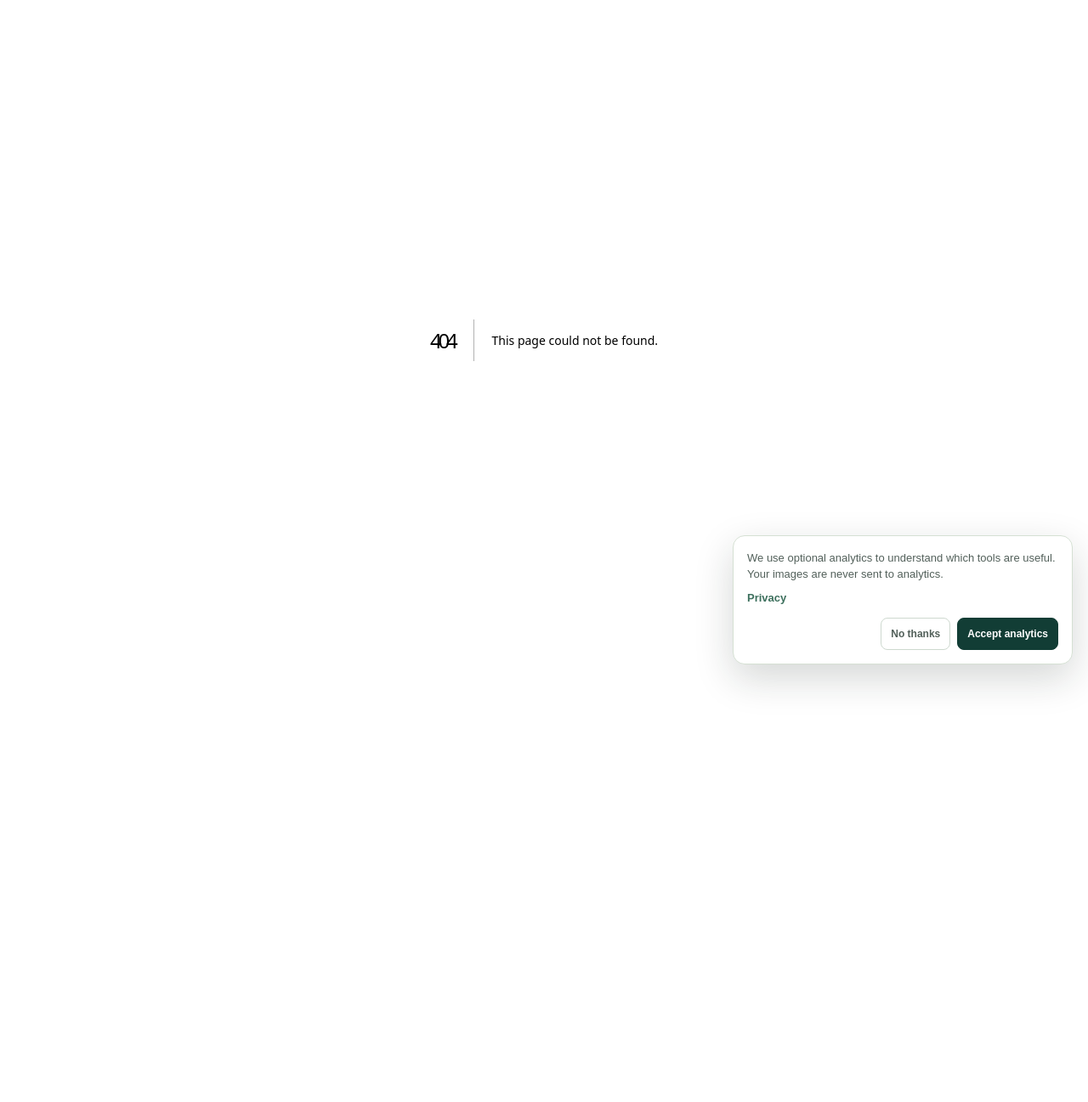
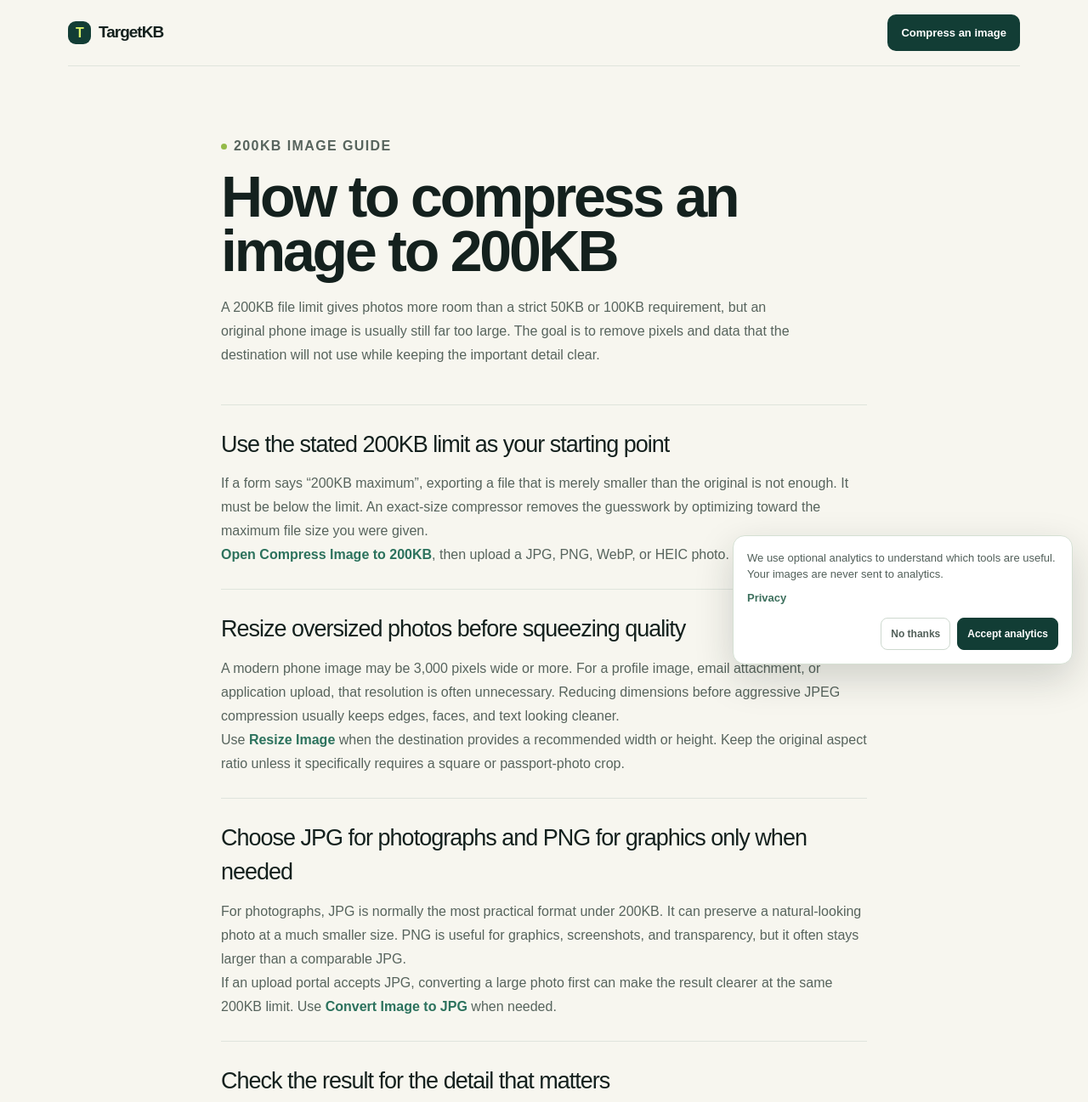
Before and after one commit to zq4034698/targetkb, a Next.js app: page /guides/how-to-compress-image-to-200kb in a window 1280 px wide. Before the commit this address had no page. Shown: the top 1297 px of the page at 85% size. Before the commit the page ends 800 px from the top, so only its background shows below. Built offline with nearby package versions, Linux system fonts and the light colour scheme.

Commit message:
Add 200KB image compression guide

```diff
--- a/app/compress-image-to-200kb/page.tsx
+++ b/app/compress-image-to-200kb/page.tsx
@@ -3,4 +3,4 @@ import ExactSizeLanding from '../components/ExactSizeLanding';
 
 export const metadata: Metadata = { title: 'Compress Image to 200KB — Free Online | TargetKB', description: 'Compress images to 200KB online. Keep photos clear while meeting image upload limits.', alternates: { canonical: '/compress-image-to-200kb' } };
 
-export default function Page() { return <ExactSizeLanding size="200KB" query="200" title="Compress image to 200KB" description="Make photos fit a 200KB limit with automatic compression that keeps detail where it matters." uses={[{ heading: 'Profile photos', text: 'Prepare a clear, compact image for registrations and member portals.' }, { heading: 'School applications', text: 'Keep application images within a typical attachment limit.' }, { heading: 'Social platforms', text: 'Shrink an image before posting or updating a profile.' }]} guide="TargetKB uses the 200KB ceiling as the goal, then finds the best combination of image dimensions and quality. You get a compatible JPG without manually testing different settings." faqs={[{ question: 'Can I compress multiple images to 200KB?', answer: 'Yes. Upload up to 10 images and TargetKB will process each one with the same 200KB limit.' }, { question: 'Does compressing to 200KB crop my image?', answer: 'No. The compressor preserves your image aspect ratio. It may reduce resolution when needed to meet the file limit.' }, { question: 'Which formats can I upload?', answer: 'TargetKB accepts JPG, PNG, WebP and HEIC images when your browser supports the format.' }]} />; }
+export default function Page() { return <ExactSizeLanding size="200KB" query="200" title="Compress image to 200KB" description="Make photos fit a 200KB limit with automatic compression that keeps detail where it matters." uses={[{ heading: 'Profile photos', text: 'Prepare a clear, compact image for registrations and member portals.' }, { heading: 'School applications', text: 'Keep application images within a typical attachment limit.' }, { heading: 'Email attachments', text: 'Share several clear photos while keeping the total message size manageable.' }]} guide="TargetKB uses the 200KB ceiling as the goal, then finds the best combination of image dimensions and quality. You get a compatible JPG without manually testing different settings." relatedGuide={{ href: '/guides/how-to-compress-image-to-200kb', label: 'Read the full guide: how to compress an image to 200KB' }} faqs={[{ question: 'Can I compress multiple images to 200KB?', answer: 'Yes. Upload up to 10 images and TargetKB will process each one with the same 200KB limit.' }, { question: 'Does compressing to 200KB crop my image?', answer: 'No. The compressor preserves your image aspect ratio. It may reduce resolution when needed to meet the file limit.' }, { question: 'Which formats can I upload?', answer: 'TargetKB accepts JPG, PNG, WebP and HEIC images when your browser supports the format.' }]} />; }
--- /dev/null
+++ b/app/guides/how-to-compress-image-to-200kb/page.tsx
@@ -0,0 +1,23 @@
+import type { Metadata } from 'next';
+import GuideArticle from '../../components/GuideArticle';
+
+export const metadata: Metadata = {
+  title: 'How to Compress an Image to 200KB | TargetKB',
+  description: 'Make a JPG, PNG, WebP, or HEIC image under 200KB for email, online applications, and profile-photo uploads without unnecessary quality loss.',
+  alternates: { canonical: '/guides/how-to-compress-image-to-200kb' },
+};
+
+export default function Page() {
+  return <GuideArticle
+    label="200KB image guide"
+    title="How to compress an image to 200KB"
+    intro="A 200KB file limit gives photos more room than a strict 50KB or 100KB requirement, but an original phone image is usually still far too large. The goal is to remove pixels and data that the destination will not use while keeping the important detail clear."
+    sections={[
+      { heading: 'Use the stated 200KB limit as your starting point', body: <><p>If a form says “200KB maximum”, exporting a file that is merely smaller than the original is not enough. It must be below the limit. An exact-size compressor removes the guesswork by optimizing toward the maximum file size you were given.</p><p><a href="/compress-image-to-200kb">Open Compress Image to 200KB</a>, then upload a JPG, PNG, WebP, or HEIC photo.</p></> },
+      { heading: 'Resize oversized photos before squeezing quality', body: <><p>A modern phone image may be 3,000 pixels wide or more. For a profile image, email attachment, or application upload, that resolution is often unnecessary. Reducing dimensions before aggressive JPEG compression usually keeps edges, faces, and text looking cleaner.</p><p>Use <a href="/resize-image">Resize Image</a> when the destination provides a recommended width or height. Keep the original aspect ratio unless it specifically requires a square or passport-photo crop.</p></> },
+      { heading: 'Choose JPG for photographs and PNG for graphics only when needed', body: <><p>For photographs, JPG is normally the most practical format under 200KB. It can preserve a natural-looking photo at a much smaller size. PNG is useful for graphics, screenshots, and transparency, but it often stays larger than a comparable JPG.</p><p>If an upload portal accepts JPG, converting a large photo first can make the result clearer at the same 200KB limit. Use <a href="/convert-image-to-jpg">Convert Image to JPG</a> when needed.</p></> },
+      { heading: 'Check the result for the detail that matters', body: <><p>Before uploading, open the compressed image at the size people will actually see. Check faces in profile photos, small text in document captures, and any required ID details. If it looks soft, reduce dimensions more deliberately or start with a better-lit original instead of repeatedly compressing an already-compressed file.</p></> },
+      { heading: 'Common 200KB upload workflows', body: <><ul><li><strong>Email:</strong> compress several photos to around 200KB each to keep attachments practical.</li><li><strong>Applications and registrations:</strong> confirm the accepted format, dimensions, and file-size limit before uploading.</li><li><strong>Profile images:</strong> crop the subject cleanly, then optimize for the requested maximum size.</li><li><strong>Website uploads:</strong> use the page’s displayed dimensions as a guide; large originals are rarely necessary.</li></ul><p>Need a smaller limit instead? See <a href="/guides/how-to-compress-image-to-100kb">how to compress an image to 100KB</a>.</p></> },
+    ]}
+  />;
+}
--- a/app/sitemap.ts
+++ b/app/sitemap.ts
@@ -38,6 +38,7 @@ export default function sitemap(): MetadataRoute.Sitemap {
     { url: `${base}/compress-image-for-whatsapp`, lastModified: new Date(), changeFrequency: 'weekly', priority: 0.8 },
     { url: `${base}/guides/compress-image-without-losing-quality`, lastModified: new Date(), changeFrequency: 'monthly', priority: 0.8 },
     { url: `${base}/guides/how-to-compress-image-to-100kb`, lastModified: new Date(), changeFrequency: 'monthly', priority: 0.9 },
+    { url: `${base}/guides/how-to-compress-image-to-200kb`, lastModified: new Date(), changeFrequency: 'monthly', priority: 0.9 },
     { url: `${base}/guides/reduce-image-size-for-online-forms`, lastModified: new Date(), changeFrequency: 'monthly', priority: 0.85 },
     { url: `${base}/guides/best-image-sizes-for-email-websites-discord-and-job-applications`, lastModified: new Date(), changeFrequency: 'monthly', priority: 0.8 },
     { url: `${base}/privacy`, lastModified: new Date(), changeFrequency: 'yearly', priority: 0.3 },
```
